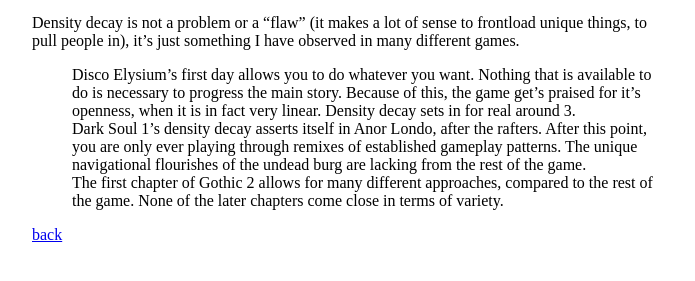
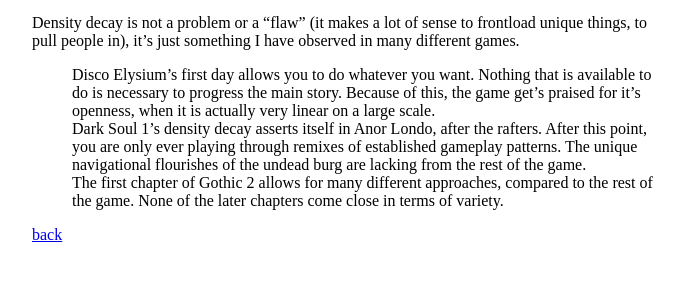
Before and after one commit to stuffedwombat/stuffedwombat.github.io, a Jekyll site: the page built from density_decay.md, in a window 1280 px wide. Shown: the part 405-686 px from the top of the page, without its empty margins (292-987 px from the left). Built offline with Jekyll 4.4.1, drawn with Linux system fonts in a browser that asks for light colours; our own code applies the rules of GitHub Pages for plain Markdown files; comment, search, counter and statistics services are not loaded.

Commit message:
Update density_decay.md

```diff
--- a/density_decay.md
+++ b/density_decay.md
@@ -10,7 +10,7 @@ Density decay also often occurs accidentally, when a game is developed linearily
 
 Density decay is not a problem or a "flaw" (it makes a lot of sense to frontload unique things, to pull people in), it's just something I have observed in many different games.
 
-- Disco Elysium's first day allows you to do whatever you want. Nothing that is available to do is necessary to progress the main story. Because of this, the game get's praised for it's openness, when it is in fact very linear. Density decay sets in for real around 3.
+- Disco Elysium's first day allows you to do whatever you want. Nothing that is available to do is necessary to progress the main story. Because of this, the game get's praised for it's openness, when it is actually very linear on a large scale.
 - Dark Soul 1's density decay asserts itself in Anor Londo, after the rafters. After this point, you are only ever playing through remixes of established gameplay patterns. The unique navigational flourishes of the undead burg are lacking from the rest of the game.
 - The first chapter of Gothic 2 allows for many different approaches, compared to the rest of the game. None of the later chapters come close in terms of variety.
 
```
